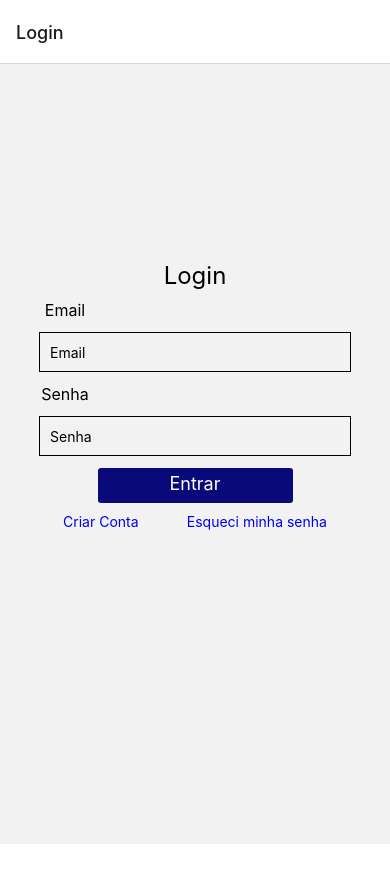
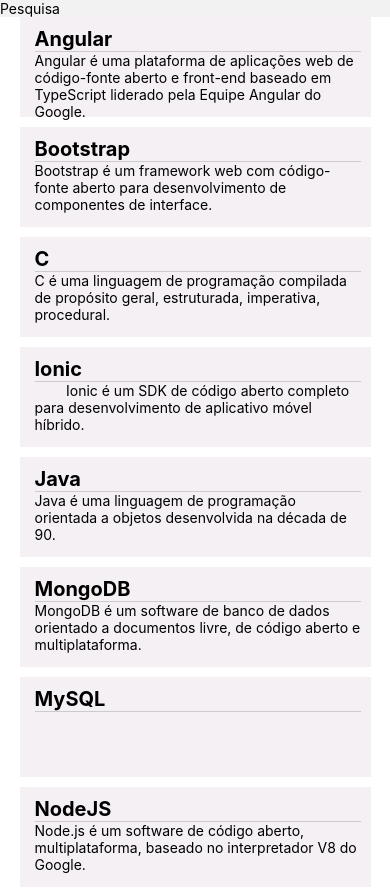
Before and after one commit to paulo-paes/mobile-habilidades, a React Native app: screen /ListaHabilidades in a window 390 px wide. Shown: the top 889 px of the page. Before the commit the page ends 844 px from the top, so only its background shows below. Built offline with nearby package versions, Linux system fonts and the light colour scheme.

Commit message:
Novas telas

```diff
--- a/App.js
+++ b/App.js
@@ -1,7 +1,5 @@
-import { StatusBar } from 'expo-status-bar';
 import React from 'react';
-import { StyleSheet, Text, View } from 'react-native';
-import Container from './src/components/container/Container';
+import Container from './src/components/Container/Container';
 import Routes from './src/screens/Routes/Routes';
 
 export default function App() {
--- /dev/null
+++ b/src/components/HabilidadeItem/HabilidadeItem.jsx
@@ -0,0 +1,39 @@
+import React from 'react'
+import { View, Text, StyleSheet } from 'react-native'
+
+export default function HabilidadeItem({nome, descricao}) {
+    return (
+        <View style={styles.container}>
+            <View style={styles.containerItem}>
+                <Text style={styles.textNome}>{nome}</Text>
+                <Text style={styles.textDescricao}>{descricao}</Text>
+            </View>
+        </View>
+    )
+}
+
+
+
+const styles = StyleSheet.create({
+    container: {
+        width: '100%',
+        alignItems: 'center',
+        backgroundColor: 'white'
+    },
+    containerItem: {
+        backgroundColor: '#F4F0F4',
+        width: '90%',
+        height: 100,
+        marginBottom: 10,
+        padding: 10,
+        paddingLeft: 15
+    },
+    textNome: {
+        fontSize: 20,
+        fontWeight: 'bold'
+    },
+    textDescricao: {
+        borderTopWidth: 1,
+        borderTopColor: '#ccc'
+    }
+})
--- /dev/null
+++ b/src/screens/CadastrarHabilidade/CadastrarHabilidade.jsx
@@ -0,0 +1,45 @@
+import React from 'react'
+import { View, Text, TextInput, StyleSheet } from 'react-native'
+import globalStyles from '../../../globalStyles'
+import Botao from '../../components/Botao/Botao'
+
+export default function CadastrarHabilidade() {
+    return (
+        <View style={globalStyles.preencher}>
+            <Text>Cadastrar Habilidade</Text>
+            <View style={styles.habilidadeContainer}>
+                <View style={styles.viewInput}>
+                    <Text style={[globalStyles.inputLabel, styles.label]}>Nome</Text>
+                    <TextInput style={globalStyles.input}/>
+                </View>
+                <View style={styles.viewInput}>
+                    <Text style={[globalStyles.inputLabel, styles.label]}>Descrição</Text>
+                    <TextInput
+                        style={globalStyles.input}
+                        multiline={true}
+                    />
+                </View>
+                <Botao style={styles.botao} text='Criar Habilidade'/>
+            </View>
+        </View>
+    )
+}
+
+const styles = StyleSheet.create({
+    habilidadeContainer: {
+
+        alignItems: 'center',
+        flex: 0.5,
+        padding: 15,
+        marginTop: 30
+    },
+    viewInput: {
+        width: '100%'
+    },
+    label: {
+        paddingLeft: 10
+    },
+    botao: {
+        marginTop: 10
+    }
+})
--- /dev/null
+++ b/src/screens/ListaHabilidades/ListaHabilidades.jsx
@@ -0,0 +1,118 @@
+import React from 'react'
+import { FlatList, Text, View } from 'react-native'
+import HabilidadeItem from '../../components/HabilidadeItem/HabilidadeItem'
+
+const habilidades = [
+    {
+        "id": 1,
+        "nome": "Angular",
+        "descricao": "Angular é uma plataforma de aplicações web de código-fonte aberto e front-end baseado em TypeScript liderado pela Equipe Angular do Google.",
+        "createdAt": "2021-11-26T14:14:25.000Z",
+        "updatedAt": "2021-11-26T14:14:25.000Z",
+        "deletedAt": null
+    },
+    {
+        "id": 2,
+        "nome": "Bootstrap",
+        "descricao": "Bootstrap é um framework web com código-fonte aberto para desenvolvimento de componentes de interface.",
+        "createdAt": "2021-11-26T14:14:25.000Z",
+        "updatedAt": "2021-11-26T16:25:10.000Z",
+        "deletedAt": null
+    },
+    {
+        "id": 3,
+        "nome": "C",
+        "descricao": "C é uma linguagem de programação compilada de propósito geral, estruturada, imperativa, procedural.",
+        "createdAt": "2021-11-26T14:14:25.000Z",
+        "updatedAt": "2021-11-26T14:14:25.000Z",
+        "deletedAt": null
+    },
+    {
+        "id": 5,
+        "nome": "Ionic",
+        "descricao": "\tIonic é um SDK de código aberto completo para desenvolvimento de aplicativo móvel híbrido.",
+        "createdAt": "2021-11-26T14:14:25.000Z",
+        "updatedAt": "2021-11-26T14:14:25.000Z",
+        "deletedAt": null
+    },
+    {
+        "id": 6,
+        "nome": "Java",
+        "descricao": "Java é uma linguagem de programação orientada a objetos desenvolvida na década de 90.",
+        "createdAt": "2021-11-26T14:14:25.000Z",
+        "updatedAt": "2021-11-26T14:14:25.000Z",
+        "deletedAt": null
+    },
+    {
+        "id": 8,
+        "nome": "MongoDB",
+        "descricao": "MongoDB é um software de banco de dados orientado a documentos livre, de código aberto e multiplataforma.",
+        "createdAt": "2021-11-26T14:14:25.000Z",
+        "updatedAt": "2021-11-26T14:14:25.000Z",
+        "deletedAt": null
+    },
+    {
+        "id": 14,
+        "nome": "MySQL",
+        "descricao": "",
+        "createdAt": "2021-11-26T16:25:59.000Z",
+        "updatedAt": "2021-11-26T16:25:59.000Z",
+        "deletedAt": null
+    },
+    {
+        "id": 9,
+        "nome": "NodeJS",
+        "descricao": "Node.js é um software de código aberto, multiplataforma, baseado no interpretador V8 do Google.",
+        "createdAt": "2021-11-26T14:14:25.000Z",
+        "updatedAt": "2021-11-26T14:14:25.000Z",
+        "deletedAt": null
+    },
+    {
+        "id": 10,
+        "nome": "ReactJS",
+        "descricao": "O React é uma biblioteca JavaScript de código aberto com foco em criar interfaces de usuário em páginas web.",
+        "createdAt": "2021-11-26T14:14:25.000Z",
+        "updatedAt": "2021-11-26T14:14:25.000Z",
+        "deletedAt": null
+    },
+    {
+        "id": 13,
+        "nome": "Sequelize",
+        "descricao": "",
+        "createdAt": "2021-11-26T14:44:21.000Z",
+        "updatedAt": "2021-11-26T14:44:21.000Z",
+        "deletedAt": null
+    },
+    {
+        "id": 11,
+        "nome": "TypeScript",
+        "descricao": "TypeScript é uma linguagem de programação de código aberto desenvolvida pela Microsoft.",
+        "createdAt": "2021-11-26T14:14:25.000Z",
+        "updatedAt": "2021-11-26T14:14:25.000Z",
+        "deletedAt": null
+    },
+    {
+        "id": 12,
+        "nome": "Vue.js",
+        "descricao": "\tVue.js é um framework JavaScript de código-aberto, focado no desenvolvimento de interfaces de usuário e aplicativos de página única.",
+        "createdAt": "2021-11-26T14:14:25.000Z",
+        "updatedAt": "2021-11-26T14:14:25.000Z",
+        "deletedAt": null
+    }
+]
+
+export default function ListaHabilidades() {
+    return (
+        <View>
+            <Text>Pesquisa</Text>
+            <View style={{marginBottom: 50}}>
+                <FlatList
+                    data={habilidades}
+                    renderItem={({item}) => <HabilidadeItem {...item}/>}
+                    keyExtractor={item => item.id}
+                />
+
+            </View>
+        </View>
+    )
+}
--- a/src/screens/Login/Login.jsx
+++ b/src/screens/Login/Login.jsx
@@ -22,7 +22,7 @@
                     secureTextEntry={true}
 
                 />
-                <Botao text='Entrar'/>
+                <Botao text='Entrar' acao={() => navigation.navigate('CadastrarHabilidade')}/>
                 <View style={styles.links}>
                     <Text
                         style={styles.linkCriarConta}
--- a/src/screens/Routes/Routes.jsx
+++ b/src/screens/Routes/Routes.jsx
@@ -6,6 +6,9 @@
 import Login from '../Login/Login';
 import Cadastro from '../Cadastro/Cadastro';
 import EsqueciSenha from '../EsqueciSenha/EsqueciSenha';
+import ListaHabilidades from '../ListaHabilidades/ListaHabilidades';
+import VinculaHabilidade from '../VinculaHabilidade/VinculaHabilidade';
+import CadastrarHabilidade from '../CadastrarHabilidade/CadastrarHabilidade';
 
 const Stack = createNativeStackNavigator();
 
@@ -16,13 +19,32 @@
         <Stack.Screen
           name="Login"
           component={Login}
-          options={{ title: 'Login' }}
+          options={{ title: 'Login', headerShown: false }}
         />
-        <Stack.Screen name="Cadastro" component={Cadastro} />
+        <Stack.Screen
+          name="Cadastro"
+          component={Cadastro}
+          options={{headerShown: false}}
+        />
         <Stack.Screen
           name="EsqueciSenha"
           component={EsqueciSenha}
-          options={{title: "Esqueci minha senha"}}
+          options={{title: "Esqueci minha senha", headerShown: false}}
+        />
+        <Stack.Screen
+          name="ListaHabilidades"
+          component={ListaHabilidades}
+          options={{title: "Habilidades", headerShown: false}}
+        />
+        <Stack.Screen
+          name="VinculaHabilidade"
+          component={VinculaHabilidade}
+          options={{title: "Vincula Habilidade", headerShown: false}}
+        />
+        <Stack.Screen
+          name="CadastrarHabilidade"
+          component={CadastrarHabilidade}
+          options={{title: "Cadastrar Habilidade", headerShown: false}}
         />
       </Stack.Navigator>
     </NavigationContainer>
--- /dev/null
+++ b/src/screens/VinculaHabilidade/VinculaHabilidade.jsx
@@ -0,0 +1,38 @@
+import React from 'react'
+import { View, Text, TextInput, StyleSheet } from 'react-native'
+import globalStyles from '../../../globalStyles'
+
+export default function VinculaHabilidade() {
+    return (
+        <View style={globalStyles.preencher}>
+            <Text>Vincula Habilidade</Text>
+
+            <View style={styles.containerHabilidade}>
+                <View style={styles.containerInput}>
+                    <Text style={[globalStyles.inputLabel, styles.label]}>Habilidade</Text>
+                    <TextInput style={globalStyles.input} editable={false} value='Angular'/>
+                </View>
+                <View style={styles.containerInput}>
+                    <Text style={[globalStyles.inputLabel, styles.label]}>Nível</Text>
+                    <TextInput style={globalStyles.input} placeholder='Nível'/>
+                </View>
+            </View>
+        </View>
+    )
+}
+
+const styles = StyleSheet.create({
+    containerInput: {
+        width: '100%',
+        marginLeft: 40
+    },
+    containerHabilidade: {
+        flex: .5,
+        alignItems: 'center',
+        justifyContent: 'center'
+    },
+    label: {
+        paddingLeft: 10,
+        marginTop: 10
+    }
+})
```
